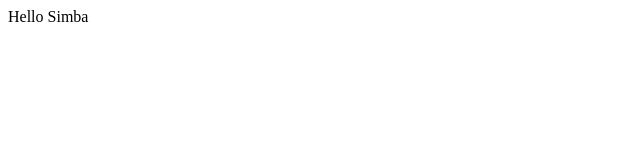
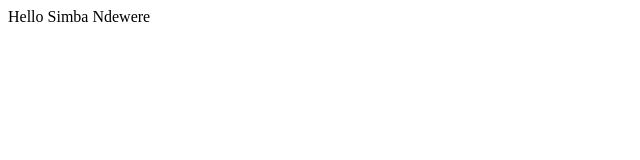
Before and after one commit to Simba-Ndewere/to-do-list, a website built with webpack: page src/index.html in a window 1280 px wide. Shown: the full height of the page, 0-640 px from the left. Built offline with nearby package versions, Linux system fonts and the light colour scheme.

```diff
--- a/src/index.html
+++ b/src/index.html
@@ -6,6 +6,6 @@
     <title>To Do List</title>
 </head>
 <body>
-    <div class="hie">Hello Simba</div>
+    <div class="hie">Hello Simba Ndewere</div>
 </body>
 </html>
```
